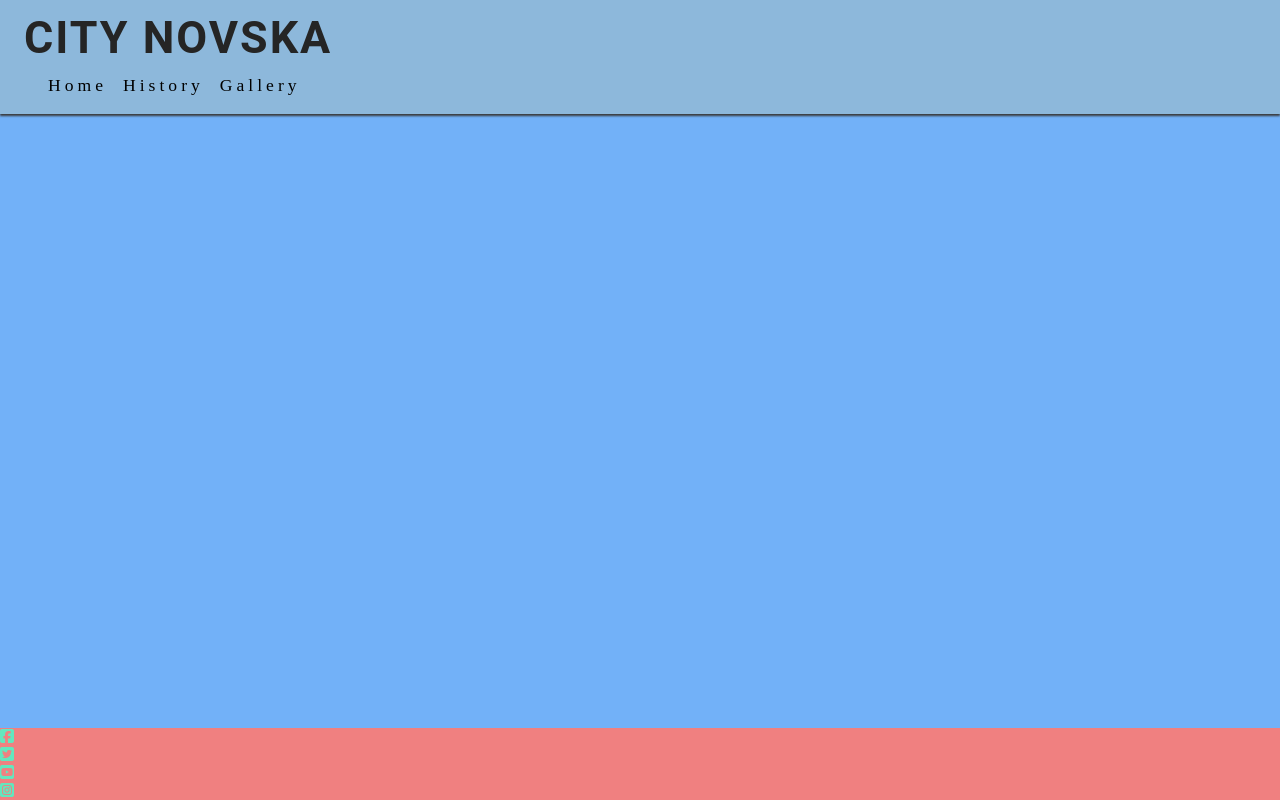
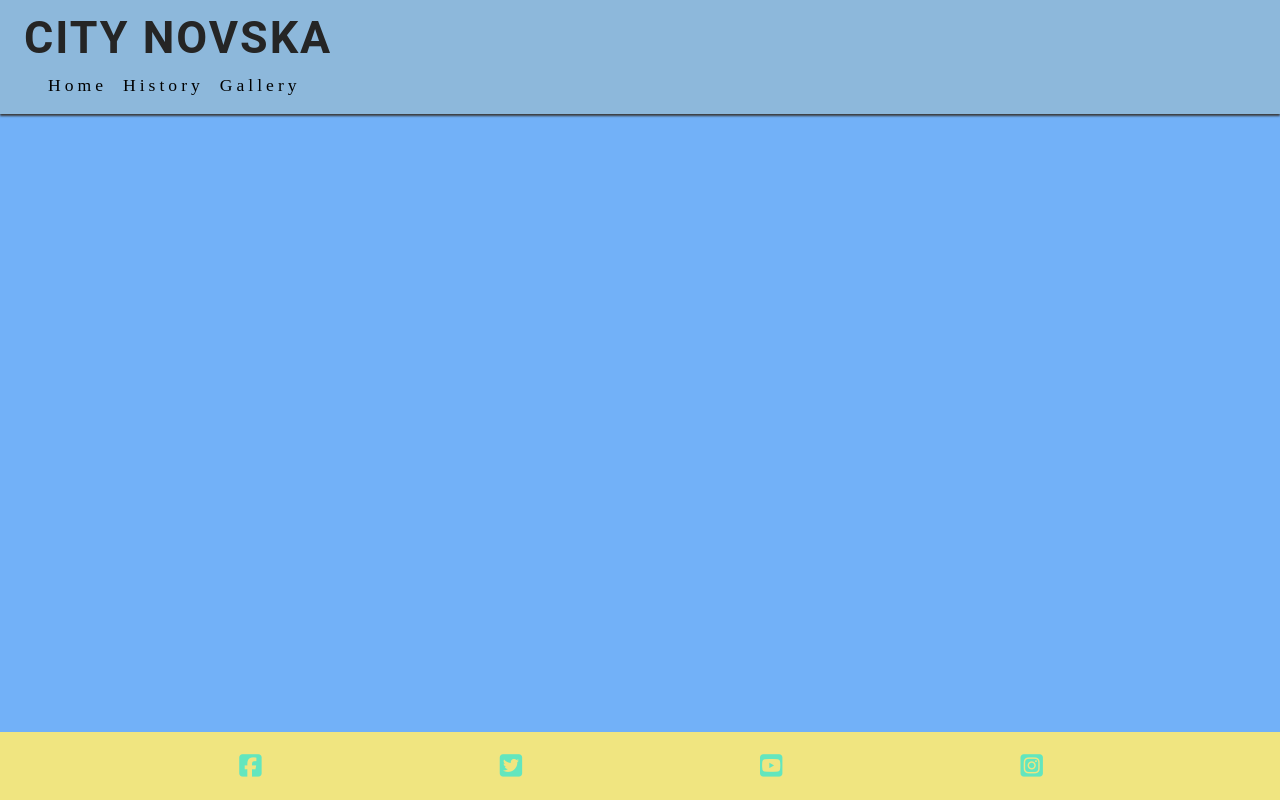
Before and after one commit to BernardGeric/Novska-County, a plain HTML site: page Index.html in a window 1280 px wide. Drawn offline with Linux system fonts and the light colour scheme.

Commit message:
CSS styling of footer

```diff
--- a/assets/css/style.css
+++ b/assets/css/style.css
@@ -85,8 +85,23 @@ main {
 }
 
 /* Footer */
+#social-networks {
+    text-align: center;
+    padding: 20px 0;
+    display: flex;
+    justify-content: space-evenly;
+    list-style-type: none;
+}
+
+#social-networks i {
+    font-size: 160%;
+    padding: 5%;
+    color: #3a3a3a;
+}
+
+/* Footer */
 footer {
-    background-color: lightcoral;
+    background-color: rgb(240, 229, 128);
 }
 /* Media query: tablets and larger (768px and up) */
 @media screen and (min-width: 768px) {
```
